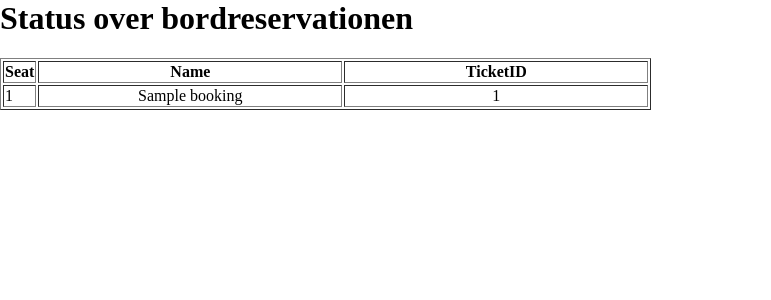
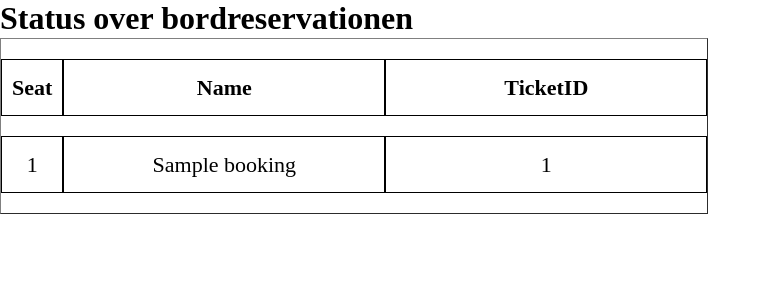
Before and after one commit to Challenge/website, a PHP site: page /statusBordres.php in a window 1280 px wide. Shown: the top 300 px of the page, without its empty margins (0-771 px from the left). Run offline with PHP 8.4, Linux system fonts and the light colour scheme; tables that the repository leaves empty or names only in its code hold one stand-in row (values such as "Sample post"); a stand-in replaces the project's code that opens the database connection.

Commit message:
Fixed look and feel for statusBordres for at goere det printer venligt

```diff
--- a/statusBordres.php
+++ b/statusBordres.php
@@ -3,6 +3,23 @@
     <title>Liste over deltagere til DIKULAN</title>
     <meta http-equiv="Content-Type" content="text/html; charset=UTF-8">
     <link rel="stylesheet" type="text/css" href="MainCSS.css" />
+
+<style>
+table {
+    margin: -20px 0px 0px 0px;
+    border-spacing: 0px 20px;
+    font-size: 22px;
+}
+th, td {
+    border: 1px solid;
+    padding: 0px 10px;
+    text-align: center;
+    line-height: 2.5;
+}
+p.center {
+    text-align: center;
+}
+</style>
 </head>
 
 <!-- Her er en liste over alle reserverede borde, i et printervenligt format -->
```
